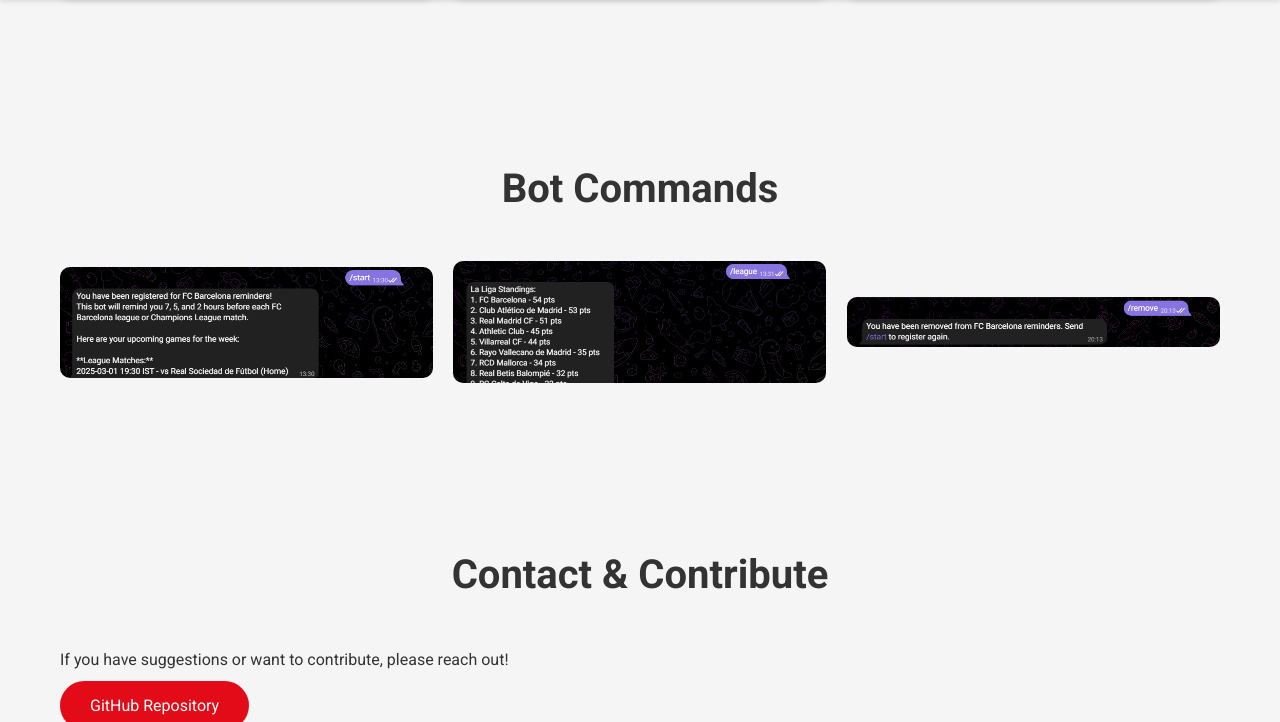
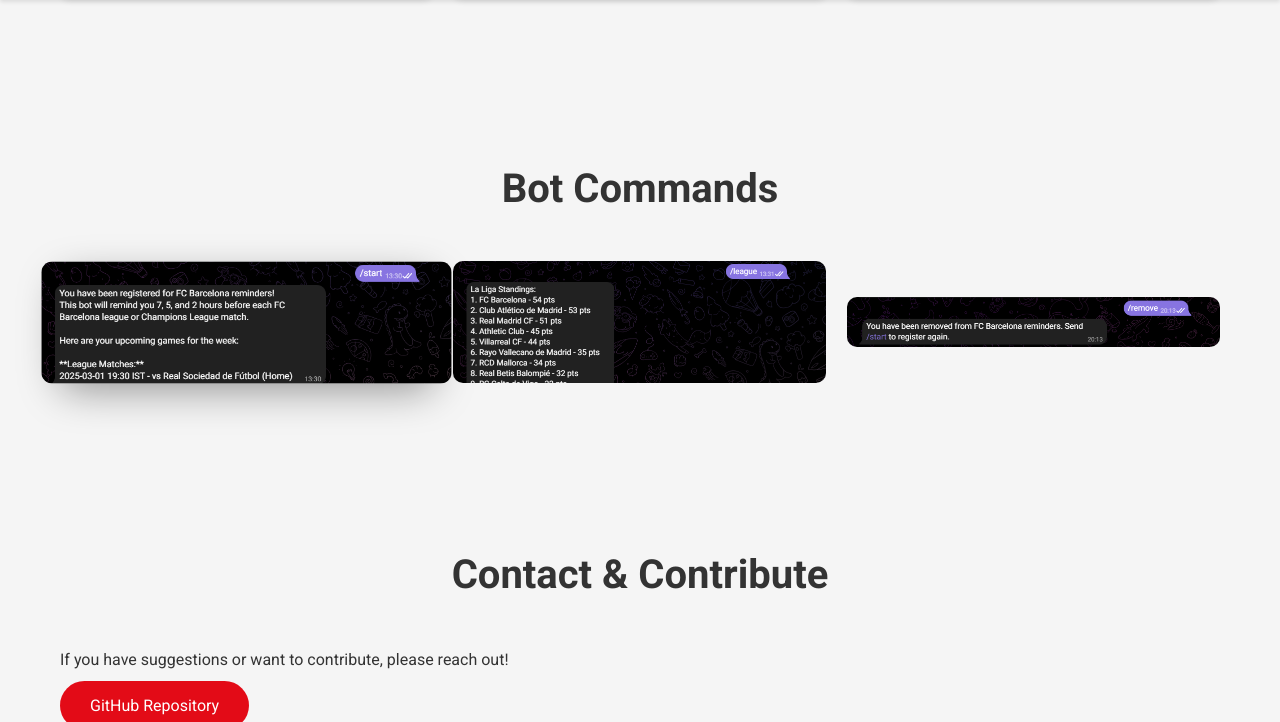
Before and after one commit to RonyBubnovsky/FCBarcelona-Bot-Landing-Page, a plain HTML site: page index.html in a window 1280 px wide. In both pictures the pointer is over the picture 246 px from the left and 1430 px from the top of the page. Shown: the part 1108-1830 px from the top of the page. Drawn offline with nearby package versions, Linux system fonts and the light colour scheme.

Commit message:
Added hover animations to bot commands section

```diff
--- a/style.css
+++ b/style.css
@@ -108,7 +108,7 @@ header {
 }
 
 /* Scroll Arrow: custom fade in & slow bounce */
-/* Updated so that both fadeIn and slowBounce start after 0.8s */
+/* Both animations now start after 0.8s, and slowBounce lasts 1.5s */
 .scroll-arrow {
   color: #fff;
   margin-top: 60px;
@@ -178,23 +178,29 @@ h2 {
   justify-items: center;
 }
 
-/* Image Wrapper with hover enlargement */
+/* Image Wrapper with modern hover enlargement */
 .image-wrapper {
   position: relative;
   display: inline-block;
   border-radius: 10px;
-  transition: transform 0.3s ease;
+  transition: box-shadow 0.5s cubic-bezier(0.25, 0.8, 0.25, 1);
 }
 
-.image-wrapper:hover {
-  transform: scale(1.05);
-}
-
+/* Apply scaling on the image inside the wrapper */
 .image-wrapper img {
   display: block;
   width: 100%;
   height: auto;
   border-radius: 10px;
+  transition: transform 0.5s cubic-bezier(0.25, 0.8, 0.25, 1);
+}
+
+.image-wrapper:hover img {
+  transform: scale(1.1);
+}
+
+.image-wrapper:hover {
+  box-shadow: 0 12px 40px rgba(0, 0, 0, 0.4);
 }
 
 /* Contact Section: Add margin to push down the GitHub button */
```
